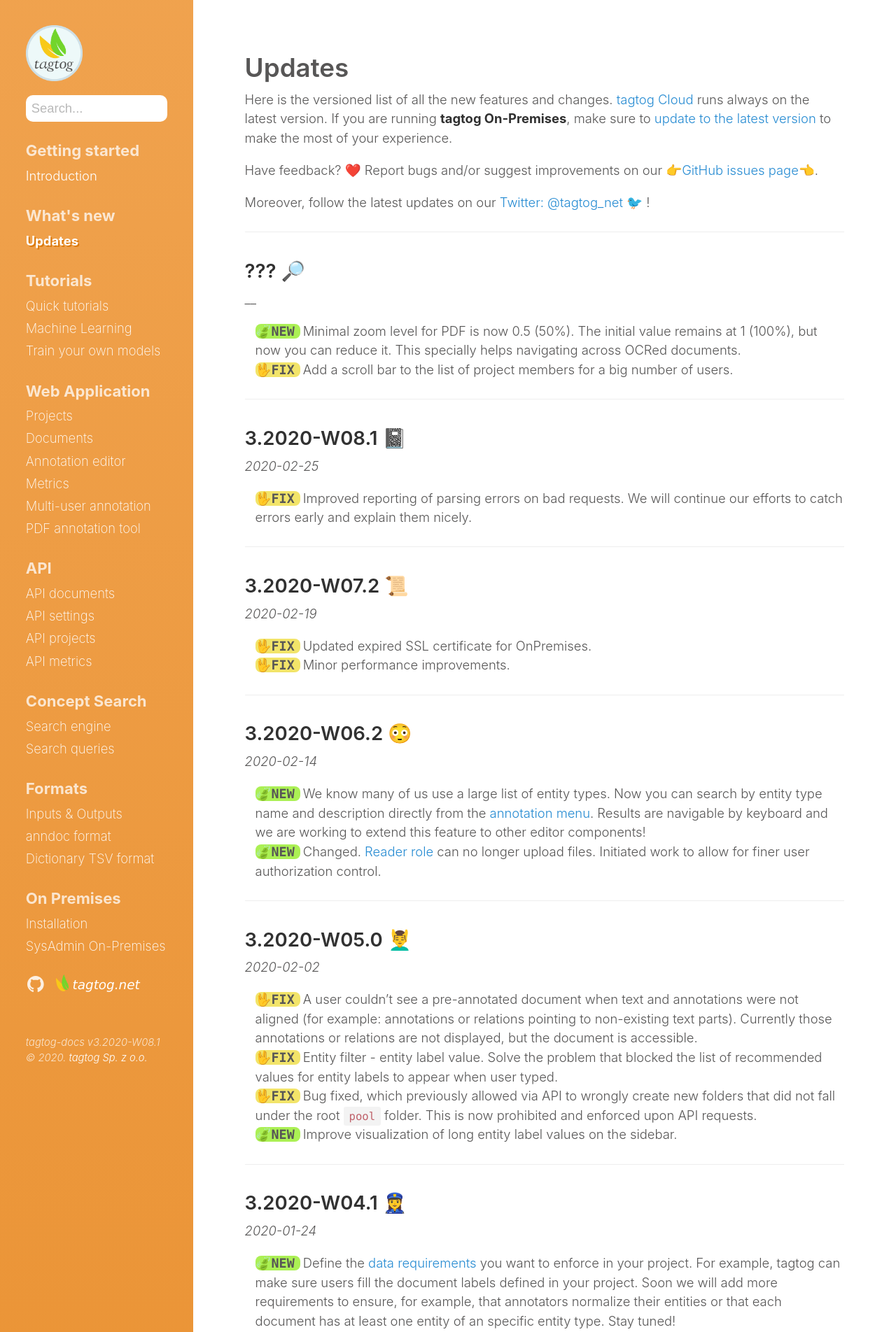
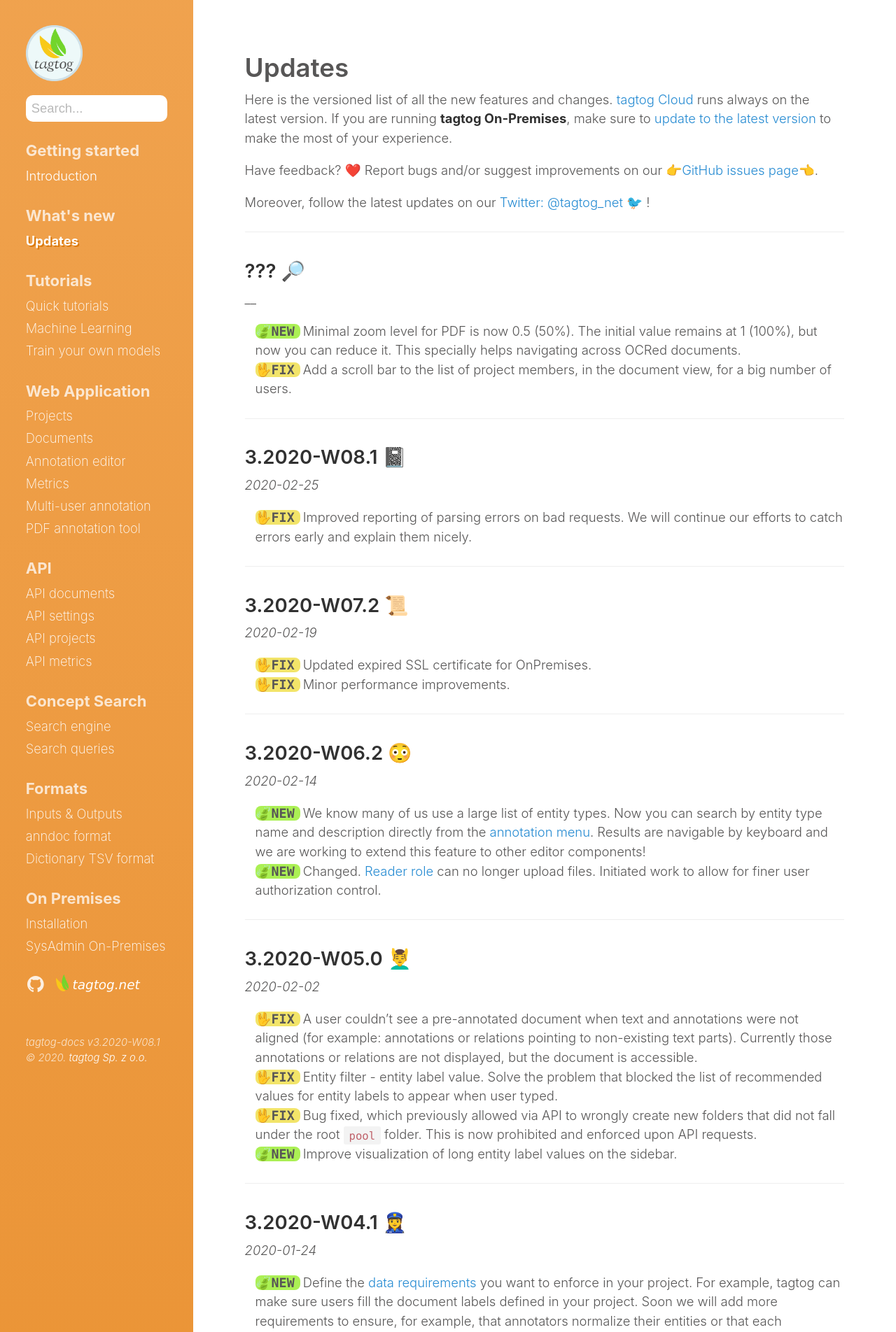
Before and after one commit to tagtogorg/tagtog-doc, a Jekyll site: the page built from updates.md, in a window 1280 px wide. Shown: the top 1904 px of the page at 70% size. Built offline with Jekyll 4.4.1, drawn with Linux system fonts in a browser that asks for light colours; nearby versions of some CDN libraries; emoji names are drawn with the system emoji font.

Commit message:
Update updates

```diff
--- a/updates.md
+++ b/updates.md
@@ -19,7 +19,7 @@ __
 
 <ul class="updates">
   <li class="new"><span markdown="1">Minimal zoom level for PDF is now 0.5 (50%). The initial value remains at 1 (100%), but now you can reduce it. This specially helps navigating across OCRed documents.</span></li>
-  <li class="fix"><span markdown="1">Add a scroll bar to the list of project members for a big number of users.</span></li>
+  <li class="fix"><span markdown="1">Add a scroll bar to the list of project members, in the document view, for a big number of users.</span></li>
 </ul>
 
 ---
```
